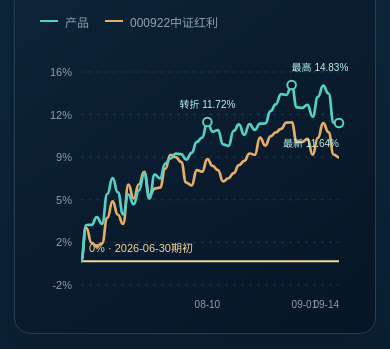
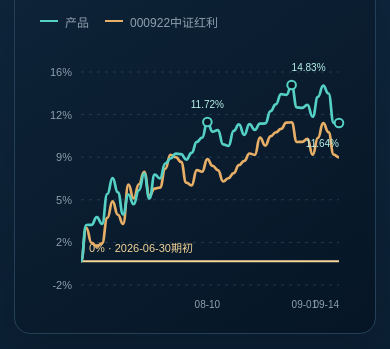
Before and after one commit to 6171586-web/davis-daily-tracking, a plain HTML site: page site/index.html in a window 390 px wide. Shown: the part 699-1048 px from the top of the page. Drawn offline with Linux system fonts and the light colour scheme.

```diff
--- a/site/index.html
+++ b/site/index.html
@@ -627,9 +627,8 @@
                 fundY + (isLast ? 29 : 21) + index % 2 * 2
               );
           context.fillStyle = "#b9f5eb";
-          const tag = index === last ? (index === highest ? "最新·最高 " : "最新 ") : index === highest ? "最高 " : "转折 ";
           context.textAlign = mobile && isLast ? "right" : mobile && index === highest && last-highest < gap ? "left" : "center";
-          context.fillText(mobile ? tag + (fund[index]*100).toFixed(2) + "%" : (point.inferredAnchor ? "0%起点*" : point.nav.toFixed(4)), mobile ? Math.max(65,Math.min(width-6,labelX)) : labelX, mobile && isLast ? Math.min(height-pad.bottom-5,fundY+24) : labelY);
+          context.fillText(mobile ? (fund[index]*100).toFixed(2) + "%" : (point.inferredAnchor ? "0%起点*" : point.nav.toFixed(4)), mobile ? Math.max(65,Math.min(width-6,labelX)) : labelX, mobile && isLast ? Math.min(height-pad.bottom-5,fundY+24) : labelY);
           context.fillStyle = "#8da0af";
           context.fillText(point.axisLabel, labelX, height - 9);
         });
```
